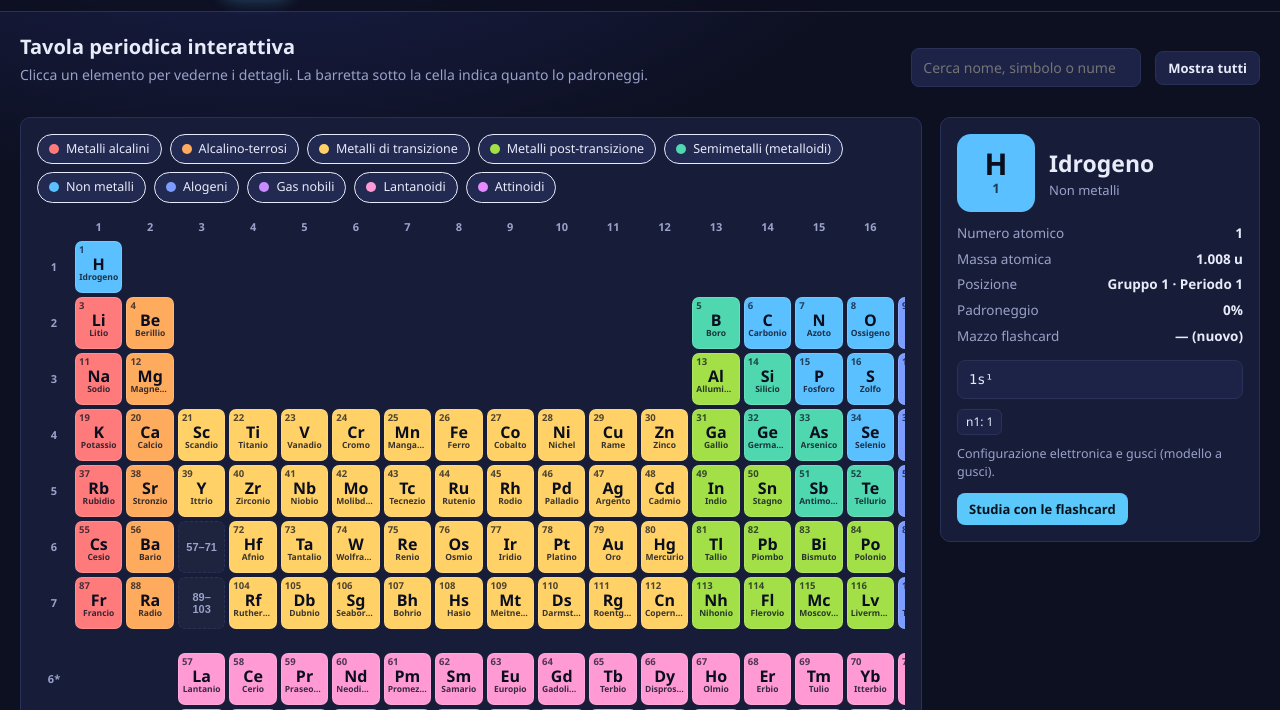
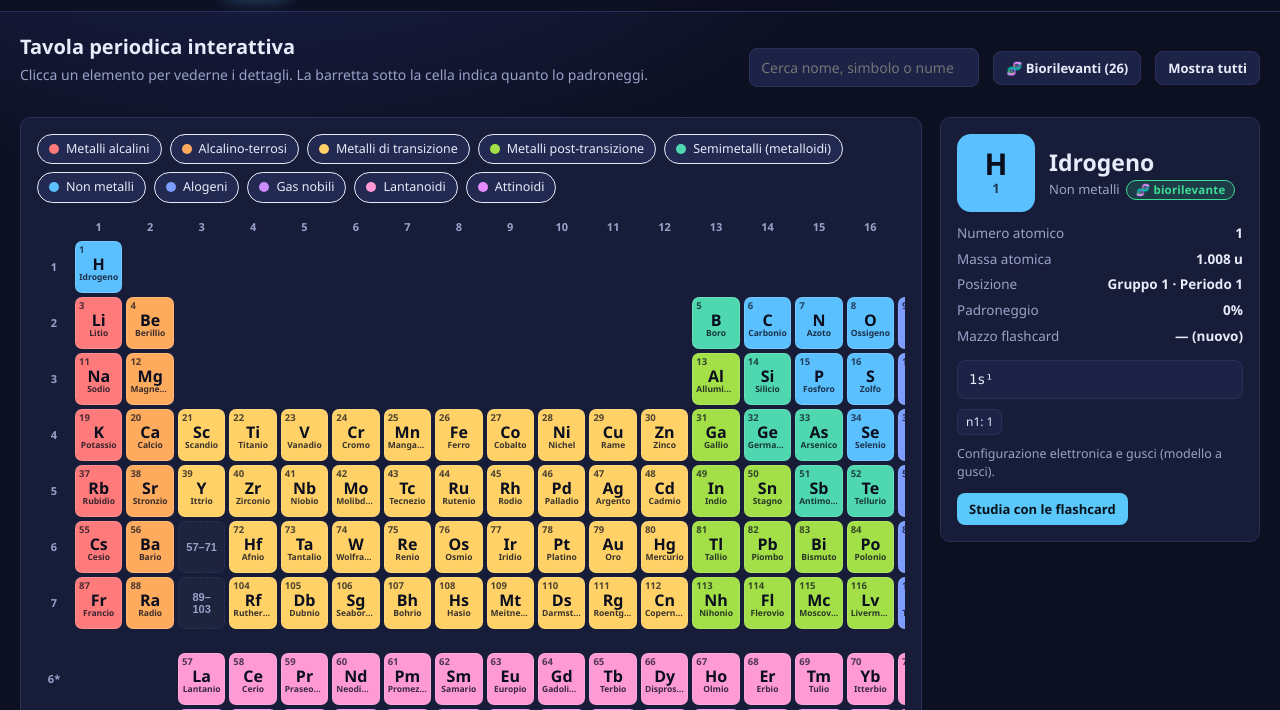
Before and after one commit to laok233/ChemMaster-4000, a website: page index.html in a window 1280 px wide. Both pictures are taken after a click on the button "Mostra tutti". Shown: the part 51-761 px from the top of the page. Drawn offline with Linux system fonts and the light colour scheme.

Commit message:
tavola: chip biorilevanti (26 elementi) e badge nel pannello dettagli

```diff
--- a/index.html
+++ b/index.html
@@ -62,6 +62,8 @@ select:focus,input:focus{border-color:var(--accent)}
 .btn:hover{filter:brightness(1.1); transform:translateY(-1px)}
 .btn.ghost{background:var(--panel2); color:var(--txt); border:1px solid var(--line)}
 .btn.ghost:hover{border-color:var(--accent); color:var(--accent)}
+/* chip "Biorilevanti" acceso: stesso accento della ricerca, ben distinto dallo stato spento */
+.btn.ghost.on{background:rgba(90,200,250,.16); border-color:var(--accent); color:var(--accent)}
 .btn.good{background:var(--good); color:#04231a}
 .btn.bad{background:var(--bad); color:#2a0710}
 .btn.warn{background:var(--warn); color:#2b1d00}
@@ -136,6 +138,9 @@ button.chip{-webkit-appearance:none; appearance:none}
 .detail-sym span{font-size:13px; font-weight:700; opacity:.75}
 .detail-name{font-size:23px; font-weight:800; margin:0}
 .detail-cat{font-size:13px; color:var(--txt-dim)}
+.bio-badge{display:inline-block; background:rgba(61,220,151,.16); border:1px solid var(--good);
+  color:var(--good); border-radius:999px; padding:1px 9px; font-size:11.5px; font-weight:700;
+  margin-left:6px; letter-spacing:.2px}
 .kv{display:grid; grid-template-columns:auto 1fr; gap:6px 14px; font-size:13.5px; margin-top:10px}
 .kv dt{color:var(--txt-dim)} .kv dd{margin:0; text-align:right; font-weight:600}
 .cfg{font-family:"Consolas",ui-monospace,monospace; font-size:13.5px; background:var(--panel2);
@@ -265,6 +270,7 @@ footer{text-align:center; color:var(--txt-dim); font-size:12.5px; padding:26px 1
       </div>
       <div class="row">
         <input type="search" id="searchEl" aria-label="Cerca un elemento per nome, simbolo o numero atomico" placeholder="Cerca nome, simbolo o numero…" style="min-width:230px">
+        <button class="btn ghost sm" id="bioToggle" type="button" aria-pressed="false">🧬 Biorilevanti</button>
         <button class="btn ghost sm" id="clearFilter">Mostra tutti</button>
       </div>
     </div>
@@ -584,6 +590,11 @@ const ELEMENTS = SYMBOLS.map((sym,i)=>{
     cfg, shells:shellsOf(cfg)};
 });
 const BY_Z = Object.fromEntries(ELEMENTS.map(e=>[e.z,e]));
+
+// elementi biorilevanti: bioelementi strutturali (H C N O P S), macroelementi
+// (Na Mg Cl K Ca Fe) e micro/oligoelementi (Zn Cu Mn Se I Co Mo F V Cr Ni B Si Sn)
+const BIO_SYMS = "H C N O P S Na Mg Cl K Ca Fe Zn Cu Mn Se I Co Mo F V Cr Ni B Si Sn".split(" ");
+const BIO_Z = new Set(BIO_SYMS.map(s=>SYMBOLS.indexOf(s)+1).filter(z=>z>0));
 // END DATA
 
 /* ========================= STATO ========================= */
@@ -677,6 +688,8 @@ function updateHead(){
 
 /* ========================= TAVOLA ========================= */
 const activeCats=new Set(CAT_DEF.map(c=>c.id));
+// evidenziazione "biorilevanti": come i filtri di categoria, non persistita
+let bioOn=false;
 function cellHTML(e){
   return `<span class="n">${e.z}</span><span class="s">${e.sym}</span><span class="nm">${e.name}</span>`+
          `<span class="mbar" style="width:${mastery(e.z)}%"></span>`;
@@ -752,10 +765,19 @@ function applyFilter(){
                    e.sym.toLowerCase()===q || e.sym.toLowerCase().startsWith(q) ||
                    (!symExact && e.name.toLowerCase().includes(q));
     const matchC = activeCats.has(e.cat);
-    const ok = matchQ && matchC;
+    // con il chip acceso i biorilevanti restano accesi, tutti gli altri si oscurano
+    const matchB = !bioOn || BIO_Z.has(e.z);
+    const ok = matchQ && matchC && matchB;
     c.classList.toggle("dim",!ok);
-    c.classList.toggle("match", !!q && ok);
+    c.classList.toggle("match", ok && (!!q || (bioOn && BIO_Z.has(e.z))));
   });
+}
+function setBio(on){
+  bioOn=!!on;
+  const b=document.getElementById("bioToggle");
+  b.classList.toggle("on",bioOn);
+  b.setAttribute("aria-pressed",String(bioOn));
+  applyFilter();
 }
 function renderLegend(){
   const host=document.getElementById("legend"); host.innerHTML="";
@@ -779,7 +801,8 @@ function renderDetail(z){
   host.innerHTML=`
     <div class="detail-hero">
       <div class="detail-sym cat-${e.cat}"><b>${e.sym}</b><span>${e.z}</span></div>
-      <div><p class="detail-name">${e.name}</p><div class="detail-cat">${CAT_LABEL[e.cat]}</div></div>
+      <div><p class="detail-name">${e.name}</p><div class="detail-cat">${CAT_LABEL[e.cat]}${
+        BIO_Z.has(e.z) ? `<span class="bio-badge">🧬 biorilevante</span>` : ""}</div></div>
     </div>
     <dl class="kv">
       <dt>Numero atomico</dt><dd>${e.z}</dd>
@@ -1346,11 +1369,14 @@ document.getElementById("resetAll").onclick=()=>{
 
 /* ========================= INIT ========================= */
 document.getElementById("searchEl").addEventListener("input",applyFilter);
+// il conteggio viene dai dati: non può divergere da BIO_SYMS
+document.getElementById("bioToggle").textContent=`🧬 Biorilevanti (${BIO_SYMS.length})`;
+document.getElementById("bioToggle").onclick=()=>setBio(!bioOn);
 document.getElementById("clearFilter").onclick=()=>{
   document.getElementById("searchEl").value="";
   activeCats.clear(); CAT_DEF.forEach(c=>activeCats.add(c.id));
   document.querySelectorAll("#legend .chip").forEach(c=>{c.classList.add("on");c.classList.remove("off");});
-  applyFilter();
+  setBio(false);   // "Mostra tutti" ripristina la tavola anche dal chip biorilevanti
 };
 document.getElementById("ptable").addEventListener("click",e=>{
   const c=e.target.closest(".cell"); if(!c) return;
```
Also changed, not shown: tests/check-data.js (+19 -1 lines), tests/test-app.js (+66 -0 lines), README.md.
